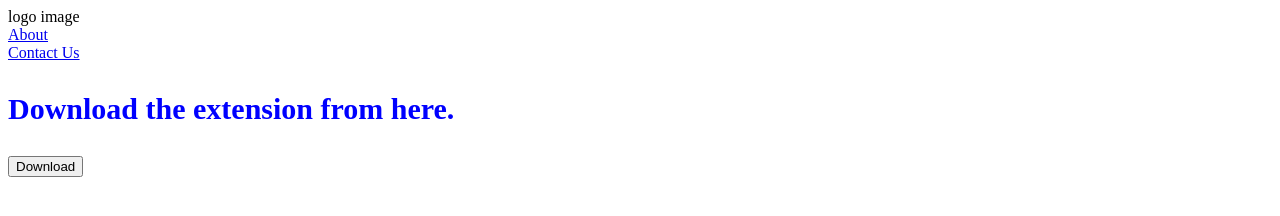
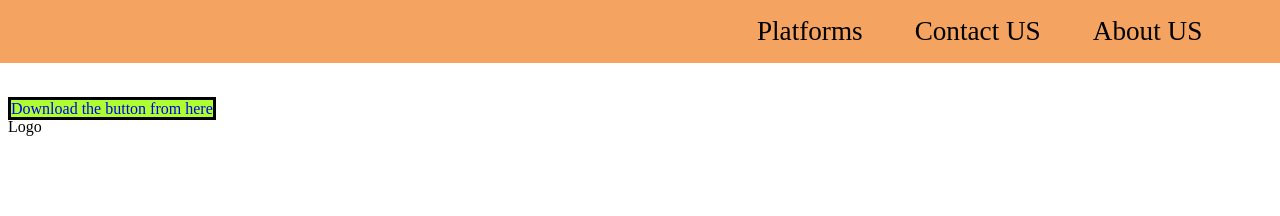
Before and after one commit to ammar6679/PROJECTBB-1, a plain HTML site: page index.html in a window 1280 px wide. Drawn offline with Linux system fonts and the light colour scheme.

Commit message:
Update index.html

```diff
--- a/index.html
+++ b/index.html
@@ -15,18 +15,64 @@
 			from{font-size: 10px;}
 			to{font-size: 30px;}
 		}
+		header{
+			position: fixed;
+			display:flex;
+			padding: 1rem 7%;
+			align-items: centre;
+			 justify-content: space-between;
+			box-shadow: lightblue;
+			background-color: sandybrown;
+			width: 100%;
+			top: 0px;
+			left: 0px;
+		}
+
+		  header .navbar a{
+                 font-size: 1.7rem;
+                 border-radius: .5rem;
+                 padding: .5rem  1.5rem;
+                 color: black;
+                 text-decoration: none;
+                }
+		header .navbar a:hover{
+                color: #fff;
+                background-color: green;
+               }
+               .navbar{
+               	margin-left: 500px;
+               }
+               .downloadButton{
+               	background-color: greenyellow;
+               	text-decoration: none;
+               	border: 3px solid black;
+               }
+               .buttonContainer{
+               	margin-top: 100px;
+               }
+
+
+
 	</style>
 </head>
 <body>
 
-	<header id="header">
-		<div class="logo">logo image</div>
-		<div class="about"><a href="#">About</a></div>
-		<div class="contactUs"><a href="#">Contact Us</a></div>
-	</header>
-	<div class="content">
-		<h3>Download the extension from here.</h3>
-		<button>Download</button>
-	</div>
+	 <header>
+        <a href="#" class="logo"><i class="fab fa-500px"></i></a>
+
+
+        <nav class="navbar">
+            <a class="active" href="about">Platforms</a>
+            <a href="#">Contact US</a>
+            <a href="#">About US</a>
+
+
+		 </nav>
+		 <div  class="logo">
+			 <a href="" class="fas fa-heart"></a>
+		 </div>
+    </header>
+    <div class="buttonContainer"><a href="#" class="downloadButton">Download the button from here</a></div>
+    <span>Logo</span>
 </body>
 </html>
```
